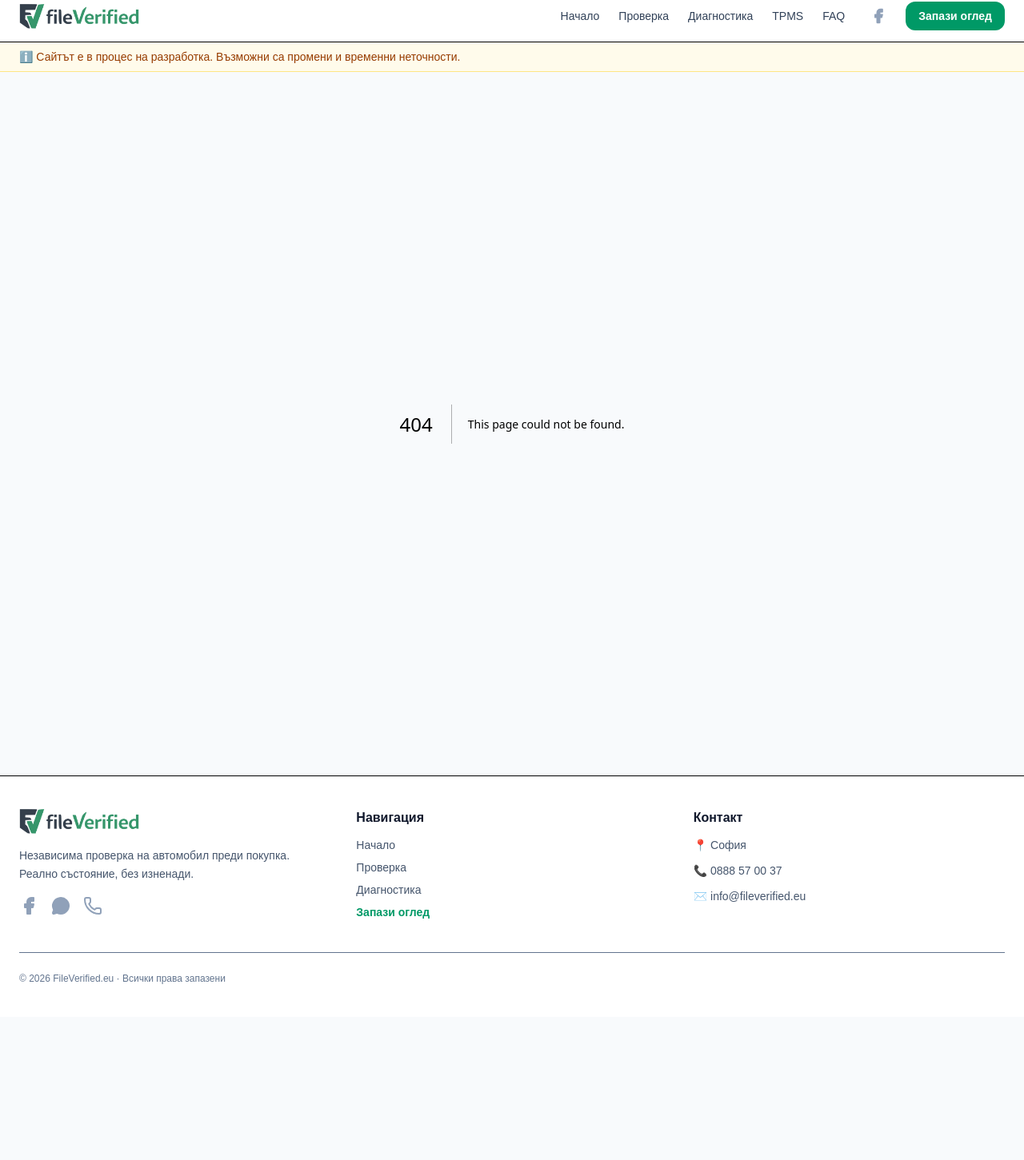
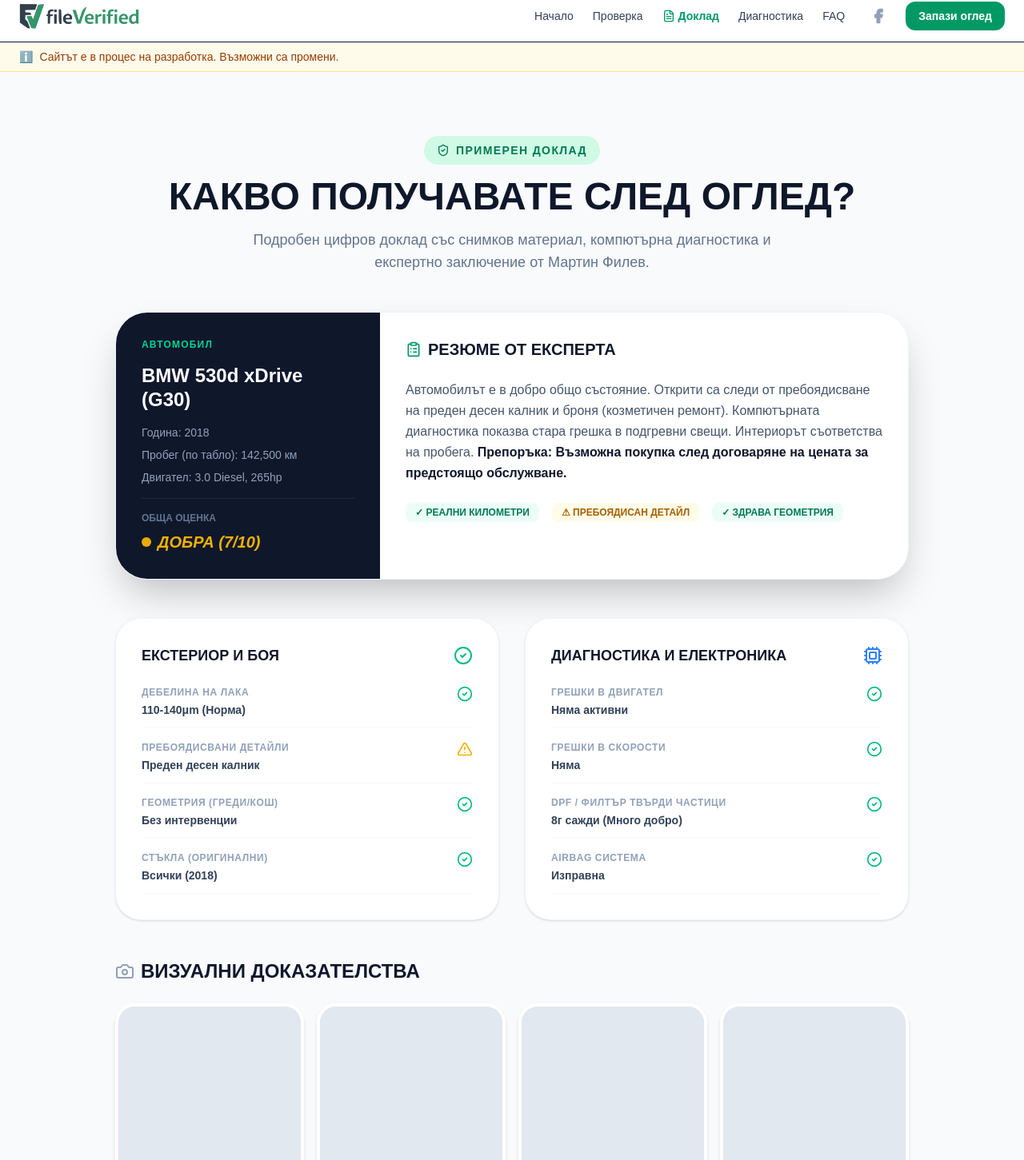
Before and after one commit to martinfilev-byte/fileverified, a Next.js app: page /report in a window 1280 px wide. Before the commit this address had no page. Shown: the part 12-1463 px from the top of the page at 80% size. Before the commit the page ends 1284 px from the top, so only its background shows below. Built offline with nearby package versions, Linux system fonts and the light colour scheme.

Commit message:
Update: 2026-01-03 20:39:06

```diff
--- a/src/app/layout.tsx
+++ b/src/app/layout.tsx
@@ -1,7 +1,7 @@
 import type { Metadata } from "next"
 import Link from "next/link"
 import Script from "next/script"
-import { Facebook, Phone, MessageCircle } from "lucide-react"
+import { Facebook, Phone, MessageCircle, FileText } from "lucide-react"
 import "./globals.css"
 import MobileNav from "@/components/MobileNav"
 
@@ -69,8 +69,13 @@
               <nav className="hidden items-center gap-6 md:flex">
                 <Link href="/" className="text-sm font-medium text-slate-700 hover:text-slate-900">Начало</Link>
                 <Link href="/services" className="text-sm font-medium text-slate-700 hover:text-slate-900">Проверка</Link>
+
+                {/* НОВ ЛИНК КЪМ ДОКЛАДА */}
+                <Link href="/report" className="flex items-center gap-1 text-sm font-bold text-emerald-600 hover:text-emerald-700">
+                  <FileText className="w-4 h-4" /> Доклад
+                </Link>
+
                 <Link href="/diagnostics" className="text-sm font-medium text-slate-700 hover:text-slate-900">Диагностика</Link>
-                <Link href="/tpms" className="text-sm font-medium text-slate-700 hover:text-slate-900">TPMS</Link>
                 <Link href="/faq" className="text-sm font-medium text-slate-700 hover:text-slate-900">FAQ</Link>
 
                 <a href={fbLink} target="_blank" rel="noopener noreferrer" className="ml-2 text-slate-400 hover:text-[#1877F2] transition-colors">
@@ -88,8 +93,8 @@
         </header>
 
         <div className="border-b border-amber-200 bg-amber-50">
-          <div className="mx-auto max-w-7xl px-6 py-2 text-sm text-amber-800">
-            ℹ️ Сайтът е в процес на разработка. Възможни са промени и временни неточности.
+          <div className="mx-auto max-w-7xl px-6 py-2 text-sm text-amber-800 flex items-center gap-2">
+            <span className="animate-pulse">ℹ️</span> Сайтът е в процес на разработка. Възможни са промени.
           </div>
         </div>
 
@@ -120,21 +125,22 @@
               </div>
 
               <div>
-                <div className="font-semibold text-slate-900">Навигация</div>
-                <ul className="mt-3 space-y-2 text-sm">
+                <div className="font-semibold text-slate-900 uppercase text-xs tracking-widest mb-4">Навигация</div>
+                <ul className="space-y-2 text-sm">
                   <li><Link href="/" className="text-slate-600 hover:text-slate-900">Начало</Link></li>
-                  <li><Link href="/services" className="text-slate-600 hover:text-slate-900">Проверка</Link></li>
+                  <li><Link href="/services" className="text-slate-600 hover:text-slate-900">Проверка на кола</Link></li>
+                  <li><Link href="/report" className="text-emerald-600 font-bold hover:underline">Примерен доклад</Link></li>
                   <li><Link href="/diagnostics" className="text-slate-600 hover:text-slate-900">Диагностика</Link></li>
-                  <li><Link href="/book" className="text-emerald-600 font-bold hover:underline">Запази оглед</Link></li>
+                  <li><Link href="/book" className="text-slate-900 font-bold hover:text-emerald-600 transition-colors uppercase tracking-tighter">Запази оглед</Link></li>
                 </ul>
               </div>
 
               <div>
-                <div className="font-semibold text-slate-900">Контакт</div>
-                <ul className="mt-3 space-y-3 text-sm text-slate-600">
-                  <li className="flex items-center gap-2">📍 София</li>
+                <div className="font-semibold text-slate-900 uppercase text-xs tracking-widest mb-4">Контакт</div>
+                <ul className="space-y-3 text-sm text-slate-600">
+                  <li className="flex items-center gap-2">📍 гр. София</li>
                   <li>
-                    <a href="tel:0888570037" className="flex items-center gap-2 hover:text-emerald-600 transition-colors font-medium">
+                    <a href="tel:0888570037" className="flex items-center gap-2 hover:text-emerald-600 transition-colors font-bold text-slate-900">
                       📞 0888 57 00 37
                     </a>
                   </li>
@@ -147,8 +153,9 @@
               </div>
             </div>
 
-            <div className="mt-10 border-t pt-6 text-xs text-slate-500">
-              © {new Date().getFullYear()} FileVerified.eu · Всички права запазени
+            <div className="mt-10 border-t pt-6 text-[10px] text-slate-400 flex justify-between items-center uppercase tracking-widest">
+              <span>© {new Date().getFullYear()} FileVerified.eu</span>
+              <span className="font-black text-slate-300">Independent Car Inspection</span>
             </div>
           </div>
         </footer>
--- /dev/null
+++ b/src/app/report/page.tsx
@@ -0,0 +1,148 @@
+"use client"
+
+import React from "react"
+import {
+  CheckCircle2,
+  AlertTriangle,
+  XCircle,
+  Camera,
+  Cpu,
+  Settings,
+  ShieldCheck,
+  ClipboardList,
+  ChevronRight
+} from "lucide-react"
+import Link from "next/link"
+
+export default function SampleReportPage() {
+  return (
+    <div className="max-w-5xl mx-auto py-10 px-4 space-y-12">
+      {/* HEADER */}
+      <div className="text-center space-y-4">
+        <div className="inline-flex items-center gap-2 bg-emerald-100 text-emerald-700 px-4 py-2 rounded-full text-sm font-black uppercase tracking-widest">
+          <ShieldCheck className="w-4 h-4" /> ПРИМЕРЕН ДОКЛАД
+        </div>
+        <h1 className="text-4xl md:text-5xl font-black text-slate-900 uppercase">Какво получавате след оглед?</h1>
+        <p className="text-slate-500 text-lg max-w-2xl mx-auto">
+          Подробен цифров доклад със снимков материал, компютърна диагностика и експертно заключение от Мартин Филев.
+        </p>
+      </div>
+
+      {/* QUICK SUMMARY CARD */}
+      <div className="bg-white rounded-[2.5rem] border border-slate-100 shadow-2xl overflow-hidden grid md:grid-cols-3">
+        <div className="p-8 bg-slate-900 text-white space-y-4">
+          <div className="text-emerald-400 font-black text-xs uppercase tracking-widest">Автомобил</div>
+          <div className="text-2xl font-bold leading-tight">BMW 530d xDrive (G30)</div>
+          <div className="space-y-2 text-sm text-slate-400">
+            <p>Година: 2018</p>
+            <p>Пробег (по табло): 142,500 км</p>
+            <p>Двигател: 3.0 Diesel, 265hp</p>
+          </div>
+          <div className="pt-4 border-t border-slate-800">
+            <div className="text-xs uppercase font-black text-slate-500 mb-2">Обща Оценка</div>
+            <div className="flex items-center gap-2">
+              <div className="h-3 w-3 rounded-full bg-yellow-500 animate-pulse"></div>
+              <span className="text-xl font-black text-yellow-500 italic">ДОБРА (7/10)</span>
+            </div>
+          </div>
+        </div>
+
+        <div className="md:col-span-2 p-8 space-y-6">
+          <h3 className="text-xl font-black text-slate-900 uppercase flex items-center gap-2">
+            <ClipboardList className="w-5 h-5 text-emerald-600" /> Резюме от експерта
+          </h3>
+          <p className="text-slate-600 leading-relaxed font-medium">
+            Автомобилът е в добро общо състояние. Открити са следи от пребоядисване на преден десен калник и броня (козметичен ремонт).
+            Компютърната диагностика показва стара грешка в подгревни свещи. Интериорът съответства на пробега.
+            <span className="text-slate-900 font-bold"> Препоръка: Възможна покупка след договаряне на цената за предстоящо обслужване.</span>
+          </p>
+          <div className="flex flex-wrap gap-4">
+            <span className="flex items-center gap-1 text-xs font-black bg-emerald-50 text-emerald-700 px-3 py-1 rounded-lg">✓ РЕАЛНИ КИЛОМЕТРИ</span>
+            <span className="flex items-center gap-1 text-xs font-black bg-yellow-50 text-yellow-700 px-3 py-1 rounded-lg">⚠ ПРЕБОЯДИСАН ДЕТАЙЛ</span>
+            <span className="flex items-center gap-1 text-xs font-black bg-emerald-50 text-emerald-700 px-3 py-1 rounded-lg">✓ ЗДРАВА ГЕОМЕТРИЯ</span>
+          </div>
+        </div>
+      </div>
+
+      {/* DETAILED SECTIONS */}
+      <div className="grid md:grid-cols-2 gap-8">
+        {/* EXTERIOR */}
+        <div className="bg-white p-8 rounded-[2rem] border border-slate-100 shadow-sm space-y-6">
+          <div className="flex items-center justify-between">
+            <h3 className="text-lg font-black text-slate-900 uppercase">Екстериор и Боя</h3>
+            <CheckCircle2 className="text-emerald-500" />
+          </div>
+          <ul className="space-y-4">
+            <ReportItem label="Дебелина на лака" value="110-140μm (Норма)" status="ok" />
+            <ReportItem label="Пребоядисвани детайли" value="Преден десен калник" status="warn" />
+            <ReportItem label="Геометрия (Греди/Кош)" value="Без интервенции" status="ok" />
+            <ReportItem label="Стъкла (Оригинални)" value="Всички (2018)" status="ok" />
+          </ul>
+        </div>
+
+        {/* DIAGNOSTICS */}
+        <div className="bg-white p-8 rounded-[2rem] border border-slate-100 shadow-sm space-y-6">
+          <div className="flex items-center justify-between">
+            <h3 className="text-lg font-black text-slate-900 uppercase">Диагностика и Електроника</h3>
+            <Cpu className="text-blue-500" />
+          </div>
+          <ul className="space-y-4">
+            <ReportItem label="Грешки в Двигател" value="Няма активни" status="ok" />
+            <ReportItem label="Грешки в Скорости" value="Няма" status="ok" />
+            <ReportItem label="DPF / Филтър твърди частици" value="8г сажди (Много добро)" status="ok" />
+            <ReportItem label="Airbag Система" value="Изправна" status="ok" />
+          </ul>
+        </div>
+      </div>
+
+      {/* PHOTO PROOF SECTION (Inspiration from Lemon Squad) */}
+      <div className="space-y-6">
+        <h3 className="text-2xl font-black text-slate-900 uppercase flex items-center gap-2">
+          <Camera className="w-6 h-6 text-slate-400" /> Визуални доказателства
+        </h3>
+        <div className="grid grid-cols-2 md:grid-cols-4 gap-4">
+          {[1, 2, 3, 4].map((i) => (
+            <div key={i} className="aspect-square bg-slate-200 rounded-3xl overflow-hidden relative group cursor-pointer border-4 border-white shadow-md">
+              <div className="absolute inset-0 bg-slate-900/40 opacity-0 group-hover:opacity-100 transition-opacity flex items-center justify-center">
+                <span className="text-white font-bold text-xs">ВИЖ СНИМКАТА</span>
+              </div>
+              <div className="absolute bottom-3 left-3 bg-white/90 backdrop-blur px-2 py-1 rounded-md text-[10px] font-black uppercase">
+                Детайл {i}
+              </div>
+            </div>
+          ))}
+        </div>
+        <p className="text-center text-slate-400 text-sm font-medium italic">
+          * Всеки реален доклад съдържа между 50 и 100 детайлни снимки.
+        </p>
+      </div>
+
+      {/* CALL TO ACTION */}
+      <div className="bg-emerald-600 rounded-[3rem] p-10 text-center text-white space-y-6 shadow-2xl shadow-emerald-200">
+        <h2 className="text-3xl font-black uppercase">Искате такъв доклад за Вашата бъдеща кола?</h2>
+        <p className="text-emerald-100 max-w-xl mx-auto font-medium">
+          Не купувайте "котка в чувал". Мартин Филев ще извърши пълна проверка и ще Ви даде спокойствие при покупката.
+        </p>
+        <div className="pt-4">
+          <Link href="/book" className="bg-white text-emerald-700 px-10 py-5 rounded-2xl font-black text-lg shadow-xl hover:bg-slate-900 hover:text-white transition-all inline-flex items-center gap-2">
+            ЗАПАЗЕТЕ ЧАС СЕГА <ChevronRight className="w-5 h-5" />
+          </Link>
+        </div>
+      </div>
+    </div>
+  )
+}
+
+function ReportItem({ label, value, status }: { label: string, value: string, status: 'ok' | 'warn' | 'error' }) {
+  return (
+    <li className="flex justify-between items-start border-b border-slate-50 pb-3">
+      <div className="space-y-1">
+        <p className="text-xs font-black text-slate-400 uppercase tracking-wider">{label}</p>
+        <p className="text-sm font-bold text-slate-700">{value}</p>
+      </div>
+      {status === 'ok' && <CheckCircle2 className="w-5 h-5 text-emerald-500" />}
+      {status === 'warn' && <AlertTriangle className="w-5 h-5 text-yellow-500" />}
+      {status === 'error' && <XCircle className="w-5 h-5 text-red-500" />}
+    </li>
+  )
+}
```
